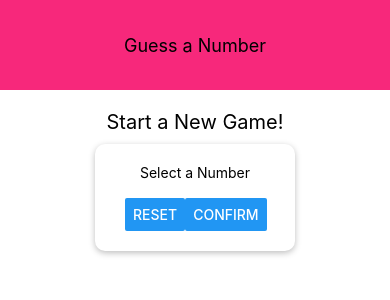
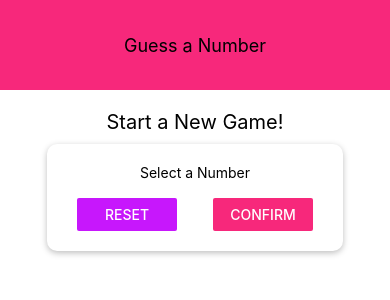
Before and after one commit to felipemotarocha/react-native-guess-a-numbe-app, a React Native app: screen / in a window 390 px wide. Shown: the top 300 px of the page. Built offline with nearby package versions, Linux system fonts and the light colour scheme.

Commit message:
feat: style improvements, colors separated into a external file

```diff
--- a/components/header/header.component.tsx
+++ b/components/header/header.component.tsx
@@ -1,5 +1,6 @@
 import * as React from 'react';
 import { View, Text, StyleSheet } from 'react-native';
+import Colors from '../../constants/colors';
 
 export interface HeaderProps {
 	title: string;
@@ -17,7 +18,7 @@ const styles = StyleSheet.create({
 	header: {
 		width: '100%',
 		height: 90,
-		backgroundColor: '#f7287b',
+		backgroundColor: Colors.primary,
 		alignItems: 'center',
 		justifyContent: 'center',
 	},
--- /dev/null
+++ b/constants/colors.ts
@@ -0,0 +1,11 @@
+type ColorsType = {
+	primary: string;
+	accent: string;
+};
+
+const Colors: ColorsType = {
+	primary: '#f7287b',
+	accent: '#c717fc',
+};
+
+export default Colors;
--- a/screens/start-game/start-game.screen.tsx
+++ b/screens/start-game/start-game.screen.tsx
@@ -1,6 +1,8 @@
 import * as React from 'react';
 import { View, StyleSheet, Text, TextInput, Button } from 'react-native';
+
 import Card from '../../components/card/card.component';
+import Colors from '../../constants/colors';
 
 export interface StartGameScreenProps {}
 
@@ -12,8 +14,20 @@ const StartGameScreen: React.FunctionComponent<StartGameScreenProps> = () => {
 				<Text>Select a Number</Text>
 				<TextInput />
 				<View style={styles.buttonsContainer}>
-					<Button title='Reset' onPress={() => {}} />
-					<Button title='Confirm' onPress={() => {}} />
+					<View style={styles.button}>
+						<Button
+							title='Reset'
+							color={Colors.accent}
+							onPress={() => {}}
+						/>
+					</View>
+					<View style={styles.button}>
+						<Button
+							title='Confirm'
+							color={Colors.primary}
+							onPress={() => {}}
+						/>
+					</View>
 				</View>
 			</Card>
 		</View>
@@ -31,7 +45,7 @@ const styles = StyleSheet.create({
 		marginVertical: 10,
 	},
 	inputsContainer: {
-		width: 200,
+		width: 300,
 		maxWidth: '80%',
 		alignItems: 'center',
 	},
@@ -41,6 +55,9 @@ const styles = StyleSheet.create({
 		justifyContent: 'space-between',
 		paddingHorizontal: 10,
 	},
+	button: {
+		width: 100,
+	},
 });
 
 export default StartGameScreen;
```
